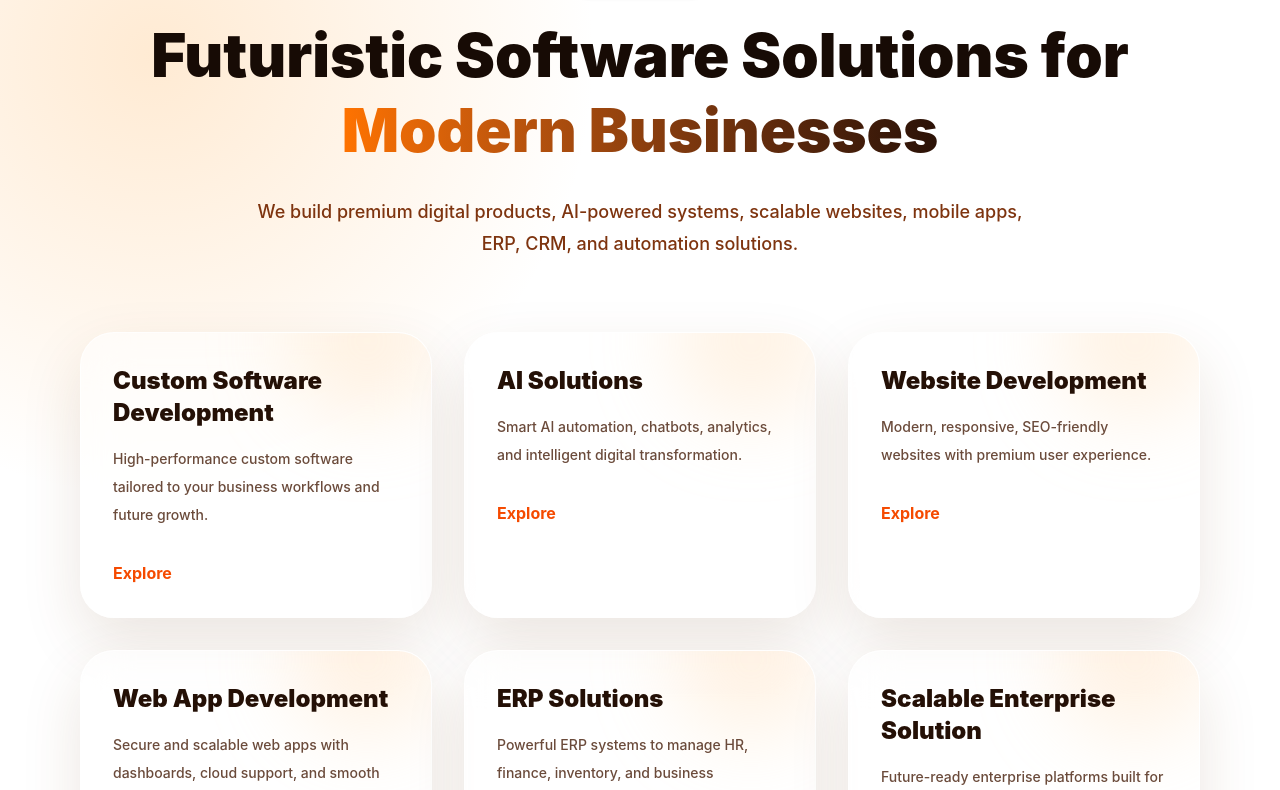
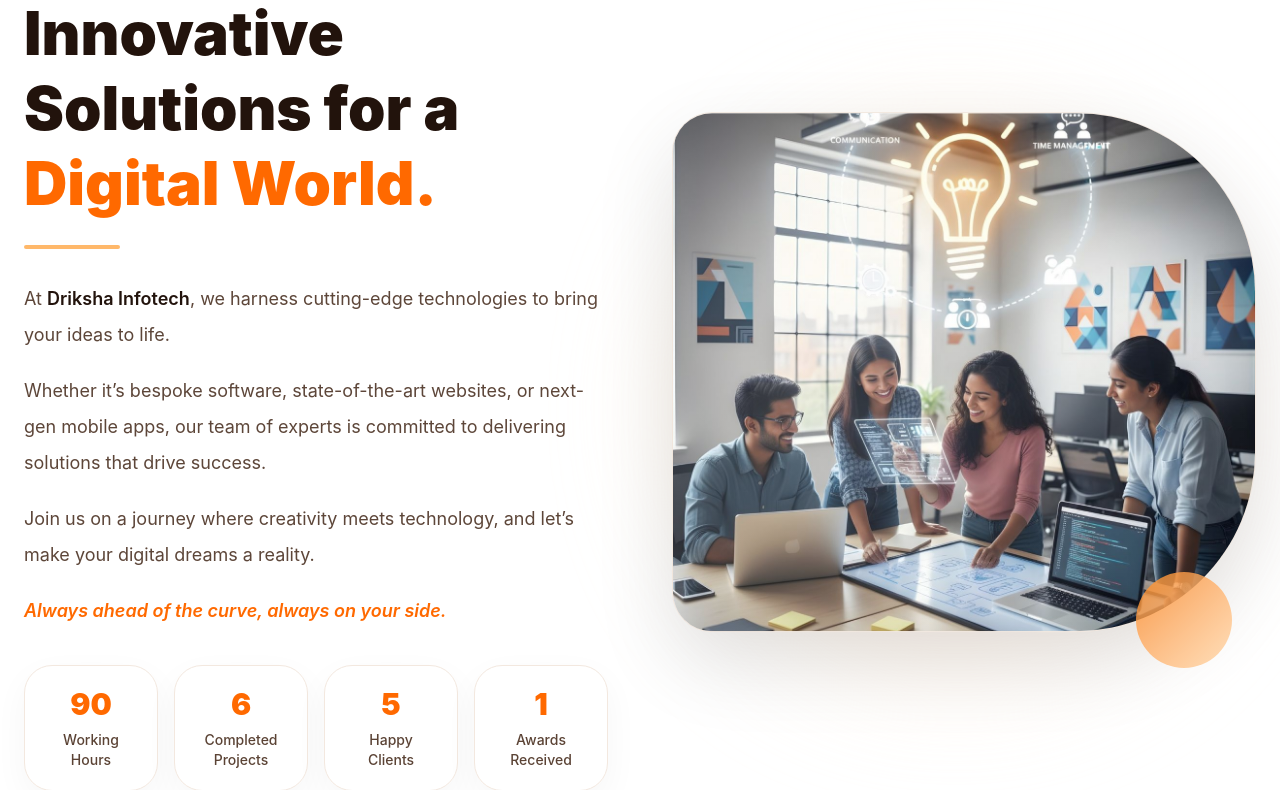
Before and after one commit to Riyakuila/DemoProject, a React (Vite) app in the folder Frontend/: page / in a window 1280 px wide. Shown: the part 912-1702 px from the top of the page. Built offline with nearby package versions, Linux system fonts and the light colour scheme.

Commit message:
About section created

```diff
--- a/Frontend/src/App.jsx
+++ b/Frontend/src/App.jsx
@@ -1,6 +1,6 @@
 import Navbar from "./components/Navbar/Navbar";
 import Hero from "./components/Hero/Hero";
-// import About from "./components/About/About";
+import About from "./components/About/About";
 import Services from "./components/Services/Services";
 // import OurProcess from "./components/OurProcess/OurProcess";
 // import Process from "./components/Process/Process";
@@ -13,8 +13,7 @@
     <div className="bg-[#050505] min-h-screen text-white">
       <Navbar />
       <Hero />
-
-      {/* <About /> */}
+      <About />
       <Services />
       {/* <Process /> */}
       {/* <OurProcess /> */}
--- /dev/null
+++ b/Frontend/src/components/About/About.jsx
@@ -0,0 +1,183 @@
+import { motion } from "framer-motion";
+import {
+    FaCode,
+    FaGlobe,
+    FaMobileAlt,
+} from "react-icons/fa";
+
+import teamImg from "../../assets/teamImg.png";
+
+function About() {
+
+    const orbitIcons = [
+        {
+            icon: <FaCode />,
+            pos: "top-0 left-1/2 -translate-x-1/2",
+        },
+        {
+            icon: <FaCode />,
+            pos: "top-20 left-10",
+        },
+        {
+            icon: <FaGlobe />,
+            pos: "top-1/2 left-0 -translate-y-1/2",
+        },
+        {
+            icon: <FaMobileAlt />,
+            pos: "bottom-10 left-16",
+        },
+    ];
+
+    return (
+        <section className="relative overflow-hidden bg-white py-28">
+
+            <div className="mx-auto grid max-w-7xl grid-cols-1 items-center gap-16 px-6 lg:grid-cols-2">
+
+                {/* LEFT SIDE */}
+                <motion.div
+                    initial={{ opacity: 0, x: -60 }}
+                    whileInView={{ opacity: 1, x: 0 }}
+                    transition={{ duration: 0.8 }}
+                    viewport={{ once: true }}
+                >
+                    <p className="mb-4 text-sm font-bold uppercase tracking-[4px] text-orange-400">
+                        About Driksha Infotech
+                    </p>
+
+                    <h2 className="text-4xl font-black leading-tight text-[#22130c] md:text-6xl">
+                        Innovative Solutions for a
+                        <br />
+                        <span className="text-orange-500">
+                            Digital World.
+                        </span>
+                    </h2>
+
+                    <div className="mt-6 h-1 w-24 rounded-full bg-orange-300"></div>
+
+                    <motion.p
+                        initial={{ opacity: 0 }}
+                        whileInView={{ opacity: 1 }}
+                        transition={{ delay: 0.3 }}
+                        className="mt-8 max-w-xl text-lg leading-9 text-[#5d4639]"
+                    >
+                        At{" "}
+                        <span className="font-semibold text-[#22130c]">
+                            Driksha Infotech
+                        </span>
+                        , we harness cutting-edge technologies to bring
+                        your ideas to life.
+                    </motion.p>
+
+                    <motion.p
+                        initial={{ opacity: 0 }}
+                        whileInView={{ opacity: 1 }}
+                        transition={{ delay: 0.5 }}
+                        className="mt-5 max-w-xl text-lg leading-9 text-[#5d4639]"
+                    >
+                        Whether it’s bespoke software,
+                        state-of-the-art websites, or
+                        next-gen mobile apps, our team of experts
+                        is committed to delivering solutions that
+                        drive success.
+                    </motion.p>
+
+                    <motion.p
+                        initial={{ opacity: 0 }}
+                        whileInView={{ opacity: 1 }}
+                        transition={{ delay: 0.7 }}
+                        className="mt-5 max-w-xl text-lg leading-9 text-[#5d4639]"
+                    >
+                        Join us on a journey where creativity meets
+                        technology, and let’s make your digital dreams
+                        a reality.
+                    </motion.p>
+
+                    <p className="mt-6 text-lg font-semibold italic text-orange-500">
+                        Always ahead of the curve, always on your side.
+                    </p>
+
+                    <div className="mt-10 grid grid-cols-2 gap-4 md:grid-cols-4">
+
+                        {[
+                            {
+                                value: "90",
+                                label: "Working\nHours",
+                            },
+                            {
+                                value: "6",
+                                label: "Completed\nProjects",
+                            },
+                            {
+                                value: "5",
+                                label: "Happy\nClients",
+                            },
+                            {
+                                value: "1",
+                                label: "Awards\nReceived",
+                            },
+                        ].map((item, i) => (
+                            <motion.div
+                                key={i}
+                                initial={{ opacity: 0, y: 35 }}
+                                whileInView={{ opacity: 1, y: 0 }}
+                                transition={{
+                                    delay: i * 0.15,
+                                }}
+                                viewport={{ once: true }}
+                                whileHover={{
+                                    y: -6,
+                                    scale: 1.03,
+                                }}
+                                className="rounded-[28px] border border-[#f3e8df] bg-white/80 p-5 text-center shadow-[0_12px_35px_rgba(0,0,0,0.04)] transition"
+                            >
+                                <h3 className="text-3xl font-black text-orange-500">
+                                    {item.value}
+                                </h3>
+
+                                <p className="mt-2 whitespace-pre-line text-sm font-medium text-[#5b4335]">
+                                    {item.label}
+                                </p>
+                            </motion.div>
+                        ))}
+                    </div>
+                </motion.div>
+
+                {/* RIGHT SIDE IMAGE */}
+                <motion.div
+                    initial={{ opacity: 0, x: 80 }}
+                    whileInView={{ opacity: 1, x: 0 }}
+                    transition={{ duration: 0.8 }}
+                    viewport={{ once: true }}
+                    className="relative flex items-center justify-center"
+                >
+                    <div className="absolute right-10 top-8 h-[520px] w-[520px] rounded-full bg-gradient-to-br from-orange-100 to-[#fff3ea] blur-[70px] opacity-70"></div>
+
+                    <motion.div
+                        animate={{
+                            y: [0, -10, 0],
+                        }}
+                        transition={{
+                            duration: 5,
+                            repeat: Infinity,
+                            ease: "easeInOut",
+                        }}
+                        className="relative h-[520px] w-[620px] overflow-hidden bg-white shadow-[0_30px_80px_rgba(0,0,0,0.12)] border border-[#f1e6dd] rounded-l-[40px] rounded-r-[180px]"
+                    >
+                        {/* Image */}
+                        <img
+                            src={teamImg}
+                            alt="team"
+                            className="h-full w-full object-cover"
+                        />
+
+                        <div className="absolute inset-0 bg-gradient-to-r from-[#fffaf7]/15 to-transparent"></div>
+                    </motion.div>
+
+                    <div className="absolute -bottom-8 right-6 h-24 w-24 rounded-full bg-gradient-to-br from-orange-400 to-orange-200 opacity-80"></div>
+                </motion.div>
+            </div>
+        </section>
+    );
+}
+
+export default About;
```
Also changed, not shown: Frontend/src/assets/teamImg.png (added).
